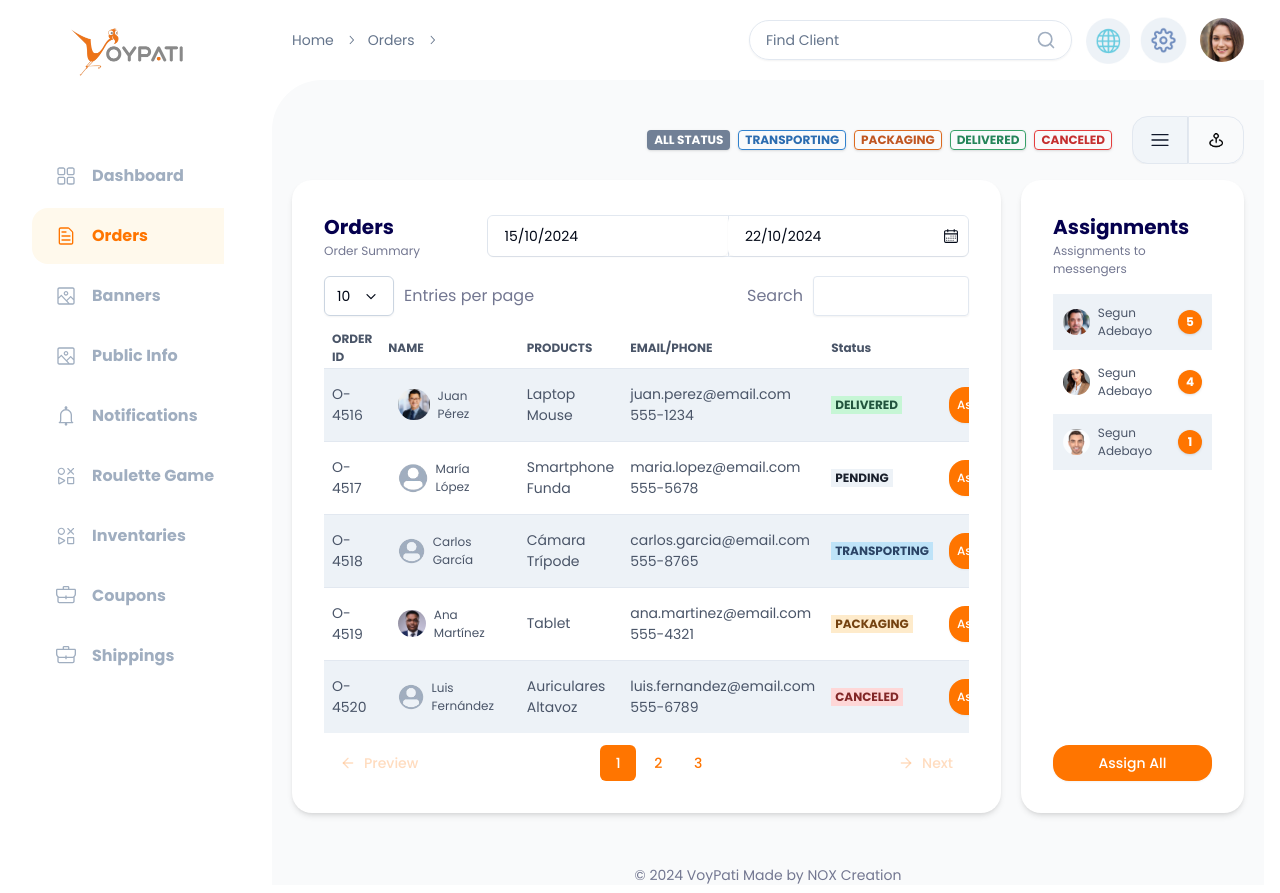
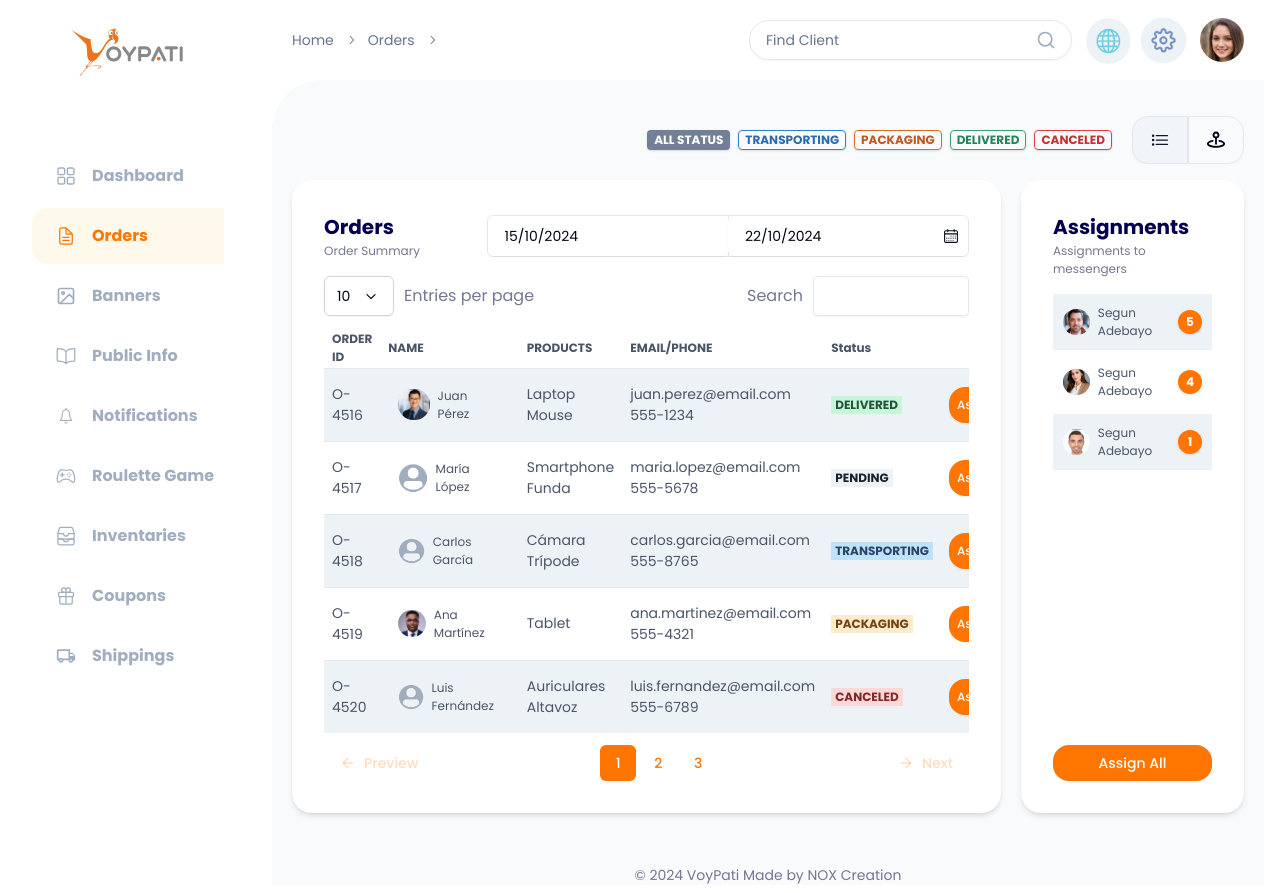
Before and after one commit to RE15EL/prueba_tecnica_nox, a Next.js app: page /orders in a window 1280 px wide. Built offline with nearby package versions, Linux system fonts and the light colour scheme.

Commit message:
react icons

```diff
--- a/package.json
+++ b/package.json
@@ -34,6 +34,7 @@
     "react-day-picker": "9.1.4",
     "react-dom": "18.3.1",
     "react-hook-form": "7.53.1",
+    "react-icons": "^5.3.0",
     "react-leaflet": "4.2.1",
     "tailwind-merge": "2.5.4",
     "tailwindcss-animate": "1.0.7",
--- a/src/components/shared-components/filters/ViewResults.tsx
+++ b/src/components/shared-components/filters/ViewResults.tsx
@@ -1,10 +1,10 @@
 "use client";
 
-import { ViewMapIcon } from "@/components/ui";
+import { useEffect, useState } from "react";
+import { useOrdersStore } from "@/store";
 import { ToggleGroup, ToggleGroupItem } from "@/components/ui/toggle-group";
-import { useOrdersStore } from "@/store";
-import { HamburgerMenuIcon } from "@radix-ui/react-icons";
-import { useEffect, useState } from "react";
+import { IoListOutline } from "react-icons/io5";
+import { PiMapPinSimpleAreaBold } from "react-icons/pi";
 
 export const ViewResults = () => {
   const view = useOrdersStore((state) => state.view);
@@ -34,7 +34,7 @@ export const ViewResults = () => {
           aria-label="Toggle view to list"
           className="size-full border-[#E2E8F0] rounded-s-[16px] hover:bg-[#EDF2F7]"
         >
-          <HamburgerMenuIcon className="h-5 w-5" />
+          <IoListOutline className="h-5 w-5" />
         </ToggleGroupItem>
 
         <ToggleGroupItem
@@ -43,7 +43,7 @@ export const ViewResults = () => {
           aria-label="Toggle vie to map"
           className="size-full border-[#E2E8F0] rounded-e-[16px]"
         >
-          <ViewMapIcon />
+          <PiMapPinSimpleAreaBold className="h-5 w-5" />
         </ToggleGroupItem>
       </ToggleGroup>
     </div>
--- a/src/components/shared-components/sidebar-menu-item/SidebarMenuItem.tsx
+++ b/src/components/shared-components/sidebar-menu-item/SidebarMenuItem.tsx
@@ -5,14 +5,17 @@ import { usePathname } from "next/navigation";
 
 import { cn } from "@/lib/utils";
 import { ISidebarMenuItem } from "@/types";
+import { RxDashboard } from "react-icons/rx";
 import {
-  BackpackIcon,
-  BellIcon,
-  DashboardIcon,
-  FileTextIcon,
-  ImageIcon,
-  MixIcon,
-} from "@radix-ui/react-icons";
+  IoDocumentTextOutline,
+  IoBookOutline,
+  IoGameControllerOutline,
+  IoFileTrayStackedOutline,
+  IoGiftOutline,
+} from "react-icons/io5";
+import { FiImage } from "react-icons/fi";
+import { IoIosNotificationsOutline } from "react-icons/io";
+import { MdOutlineLocalShipping } from "react-icons/md";
 
 interface Props {
   item: ISidebarMenuItem;
@@ -31,15 +34,31 @@ export const SidebarMenuItem = ({ item }: Props) => {
         }
       )}
     >
-      {item.icon === 'dashboard' &&<DashboardIcon className="h-5 w-5 ml-3 md:ml-0"/>}
-      {item.icon === 'orders' &&<FileTextIcon className="h-5 w-5 ml-3 md:ml-0"/>}
-      {item.icon === 'image' &&<ImageIcon className="h-5 w-5 ml-3 md:ml-0"/>}
-      {item.icon === 'info' &&<ImageIcon className="h-5 w-5 ml-3 md:ml-0"/>}
-      {item.icon === 'notifications' &&<BellIcon className="h-5 w-5 ml-3 md:ml-0"/>}
-      {item.icon === 'game' &&<MixIcon className="h-5 w-5 ml-3 md:ml-0"/>}
-      {item.icon === 'inventaries' &&<MixIcon className="h-5 w-5 ml-3 md:ml-0"/>}
-      {item.icon === 'coupons' &&<BackpackIcon className="h-5 w-5 ml-3 md:ml-0"/>}
-      {item.icon === 'shippings' &&<BackpackIcon className="h-5 w-5 ml-3 md:ml-0"/>}
+      {item.icon === "dashboard" && (
+        <RxDashboard className="h-5 w-5 ml-3 md:ml-0" />
+      )}
+      {item.icon === "orders" && (
+        <IoDocumentTextOutline className="h-5 w-5 ml-3 md:ml-0" />
+      )}
+      {item.icon === "image" && <FiImage className="h-5 w-5 ml-3 md:ml-0" />}
+      {item.icon === "info" && (
+        <IoBookOutline className="h-5 w-5 ml-3 md:ml-0" />
+      )}
+      {item.icon === "notifications" && (
+        <IoIosNotificationsOutline className="h-5 w-5 ml-3 md:ml-0" />
+      )}
+      {item.icon === "game" && (
+        <IoGameControllerOutline className="h-5 w-5 ml-3 md:ml-0" />
+      )}
+      {item.icon === "inventaries" && (
+        <IoFileTrayStackedOutline className="h-5 w-5 ml-3 md:ml-0" />
+      )}
+      {item.icon === "coupons" && (
+        <IoGiftOutline className="h-5 w-5 ml-3 md:ml-0" />
+      )}
+      {item.icon === "shippings" && (
+        <MdOutlineLocalShipping className="h-5 w-5 ml-3 md:ml-0" />
+      )}
 
       <span className="hidden md:block"> {item.title}</span>
     </Link>
```
Also changed, not shown: 1 other file (tests, documents, lock files or other folders).
